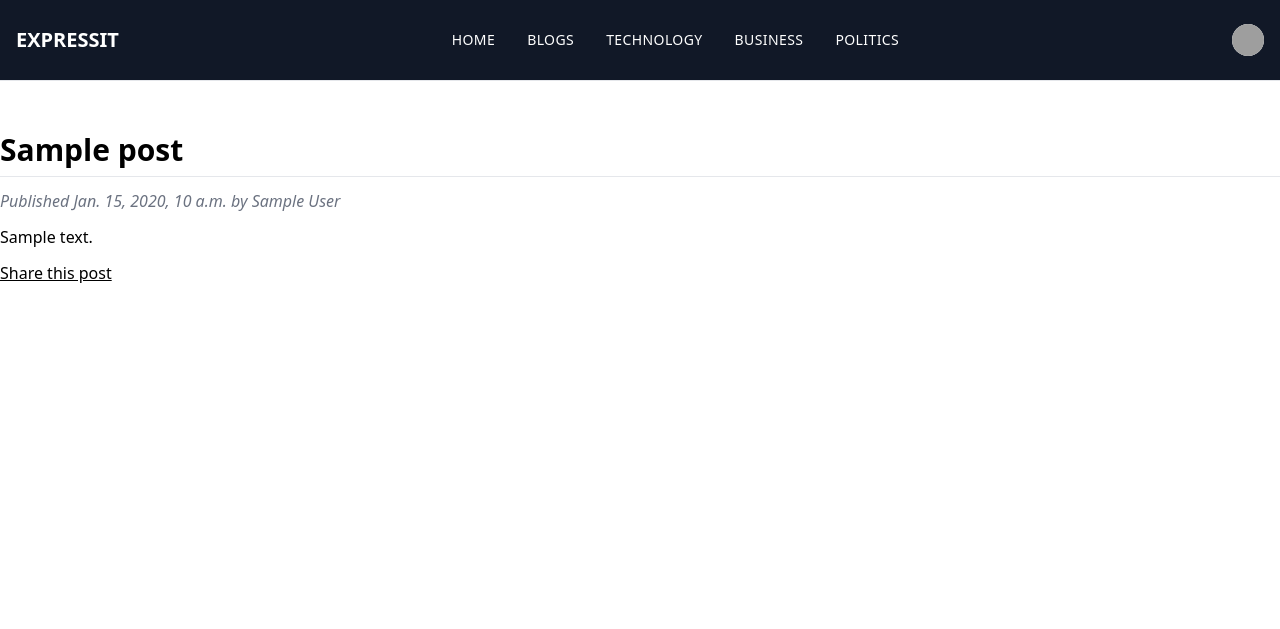
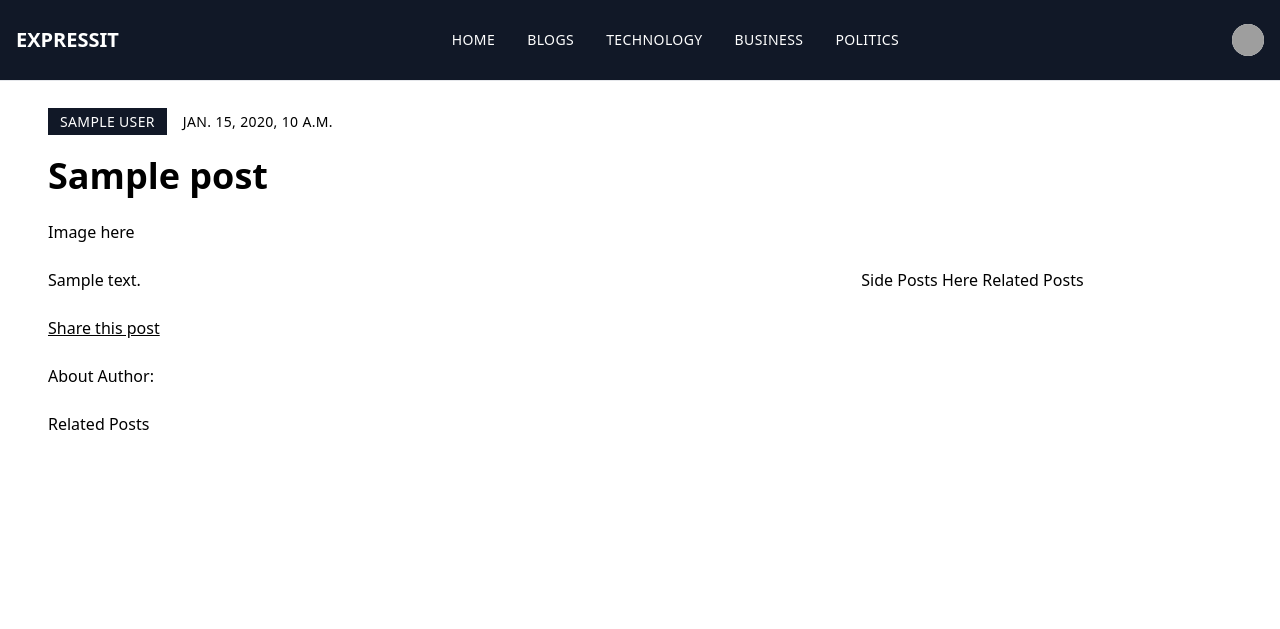
Before and after one commit to matrix-bro/advanced-blog-app, a Django app: template app/templates/app/blog/detail.html in a window 1280 px wide. Shown: the top 629 px of the page. Run offline with Django 4.2, Linux system fonts and the light colour scheme; the template is opened without the code that fills it: most values are stand-ins (such as "Sample title", 1, 10 or a date in 2020); data that the repository does not hold is empty; parts of the project's set-up code (start-up, migrations or seed data) failed here and were passed over; some libraries are stand-ins or nearby versions; grey boxes are pictures that could not be loaded.

Commit message:
UI changes in blog list, detail and share pages

```diff
--- a/app/templates/app/blog/detail.html
+++ b/app/templates/app/blog/detail.html
@@ -3,18 +3,36 @@
 {% block title %} {{ post.title }} {% endblock %}
 
 {% block content %}
-    <div class="py-3 space-y-3">
-        <h1 class="text-3xl border-b py-2 font-semibold">{{ post.title }}</h1>
+    <div class="px-6 md:px-12">
+        <p class="uppercase space-x-3 text-sm tracking-wide">
+            <span class="bg-gray-900 text-white py-1 px-3 ">{{ post.author }}</span>
+            <span>{{ post.created_at }}</span>
+        </p>
+        <h1 class="text-3xl md:text-4xl pt-6 font-semibold">{{ post.title }}</h1>
 
-        <p class="italic text-gray-500">
-            Published {{ post.created_at }} by {{ post.author }}
-        </p>
-        <p>
-            {{ post.content|linebreaks }}
-        </p>
-        <p>
+        <p class="py-6">Image here</p>
+
+        <div class="grid grid-cols-1 lg:grid-cols-3">
+            <div class="col-span-2">
+                {{ post.content|linebreaks }}
+            </div>
+
+            <div class="hidden lg:block lg:pl-6">
+                Side Posts Here
+                Related Posts
+            </div>
+        </div>
+
+
+        <p class="pt-6">
             <a href="{% url 'post_share' post.slug %}" class="underline hover:text-blue-400">Share this post</a>
         </p>
+
+        <p class="pt-6">About Author:</p>
+
+        <div class="pt-6">
+            Related Posts
+        </div>
     </div>
 
 
--- a/app/views/blog.py
+++ b/app/views/blog.py
@@ -30,7 +30,7 @@ def posts(request):
     posts = Blog.published.all()
 
     # Pagination with {2} posts per page
-    paginator = Paginator(posts, 1)
+    paginator = Paginator(posts, 2)
     page_number = request.GET.get('page', 1)
 
     try:
```
Also changed, not shown: app/forms.py (+23 -4 lines), app/templates/app/blog/list.html (+6 -2 lines), app/templates/app/blog/share.html (+4 -4 lines).
